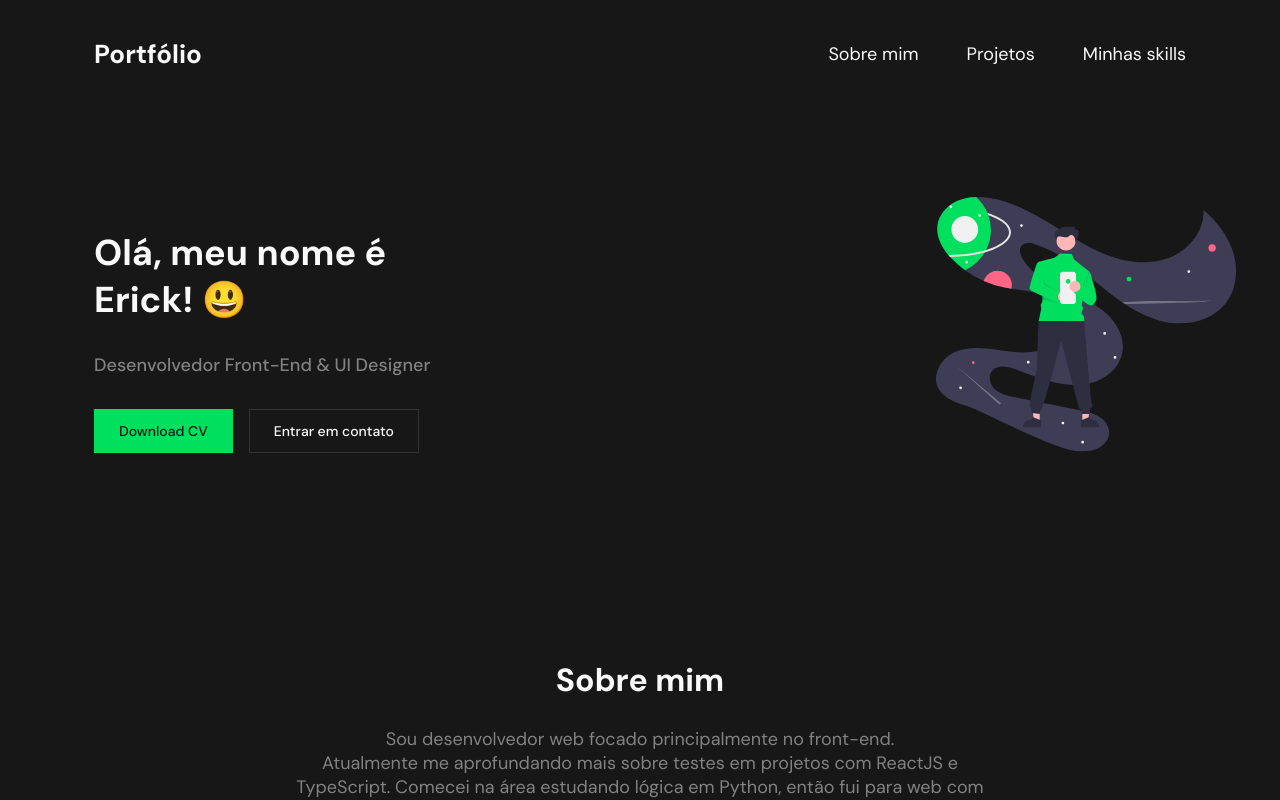
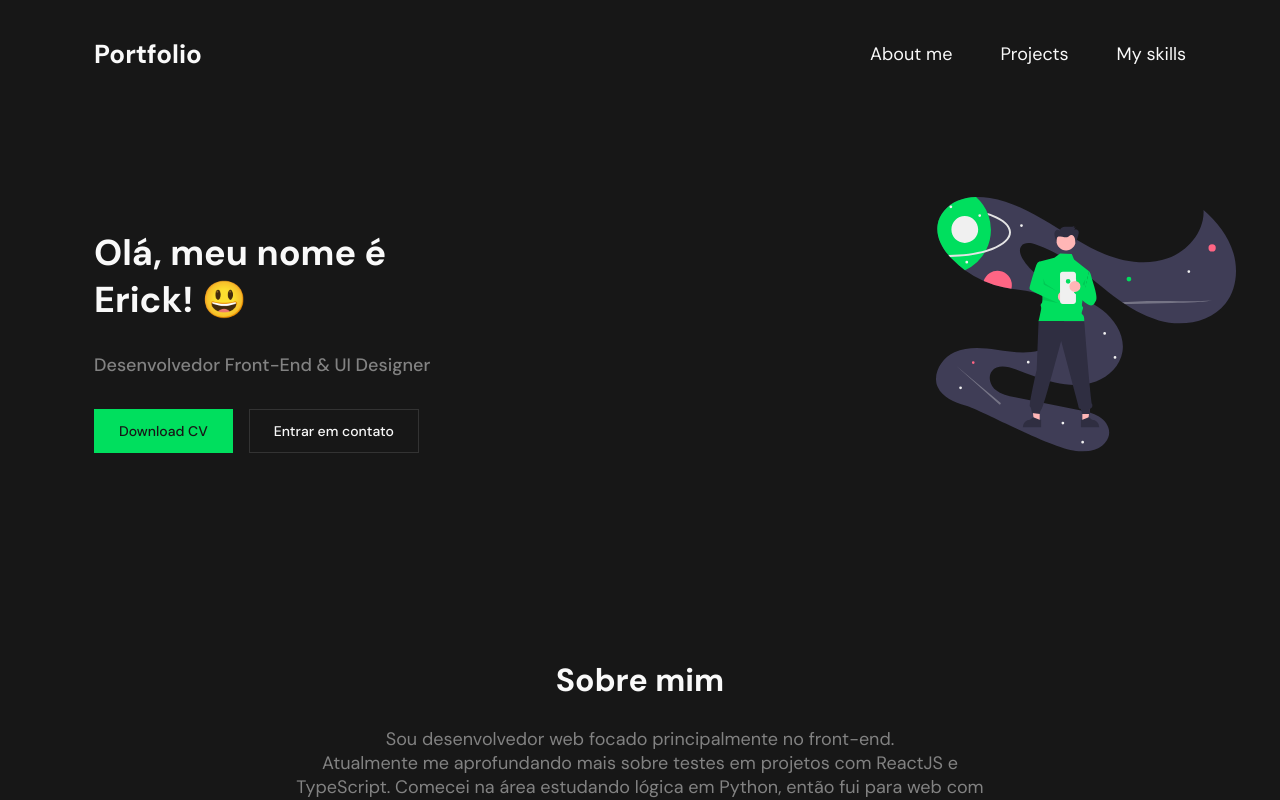
Before and after one commit to erickgust/portfolio, a React (Vite) app: page / in a window 1280 px wide. Shown: the top 800 px of the page. Built offline with nearby package versions, Linux system fonts and the light colour scheme.

Commit message:
feat(header): add i18n for header links and labels

```diff
--- a/src/header/header.tsx
+++ b/src/header/header.tsx
@@ -1,3 +1,4 @@
+import { useTranslation } from 'react-i18next'
 import { useEffect, useState } from 'react'
 import * as S from './header-styles'
 import { ReactComponent as MobileMenuIcon } from '@/ui/icons/menu.svg'
@@ -40,18 +41,18 @@ export function Header () {
     handleModalToggle,
     handleModalClose,
   } = useModal()
+  const { t } = useTranslation()
 
   const links = [
-    { title: 'Sobre mim', href: '#about', label: 'Ir para a seção Sobre mim' },
-    { title: 'Projetos', href: '#projects', label: 'Ir para a seção Projetos' },
-    // { title: 'Serviços', href: '#services', label: 'Ir para a seção Serviços' },
-    { title: 'Minhas skills', href: '#skills', label: 'Ir para a seção Minhas skills' },
+    { title: t('header.about'), href: '#about', label: t('header.aboutLabel') },
+    { title: t('header.projects'), href: '#projects', label: t('header.projectsLabel') },
+    { title: t('header.skills'), href: '#skills', label: t('header.skillsLabel') },
   ]
 
   return (
     <S.Header>
-      <S.HomeLink href="#" title="Ir para a página inicial">
-        <strong>Portfólio</strong>
+      <S.HomeLink href="#" title={t('header.homeTitle')}>
+        <strong>{t('header.home')}</strong>
       </S.HomeLink>
 
       <nav>
@@ -64,7 +65,7 @@ export function Header () {
         </S.List>
       </nav>
 
-      <S.MobileMenuButton onClick={handleModalToggle} aria-label="Abrir menu de navegação">
+      <S.MobileMenuButton onClick={handleModalToggle} aria-label={t('header.menuLabel')}>
         <MobileMenuIcon />
       </S.MobileMenuButton>
 
```
